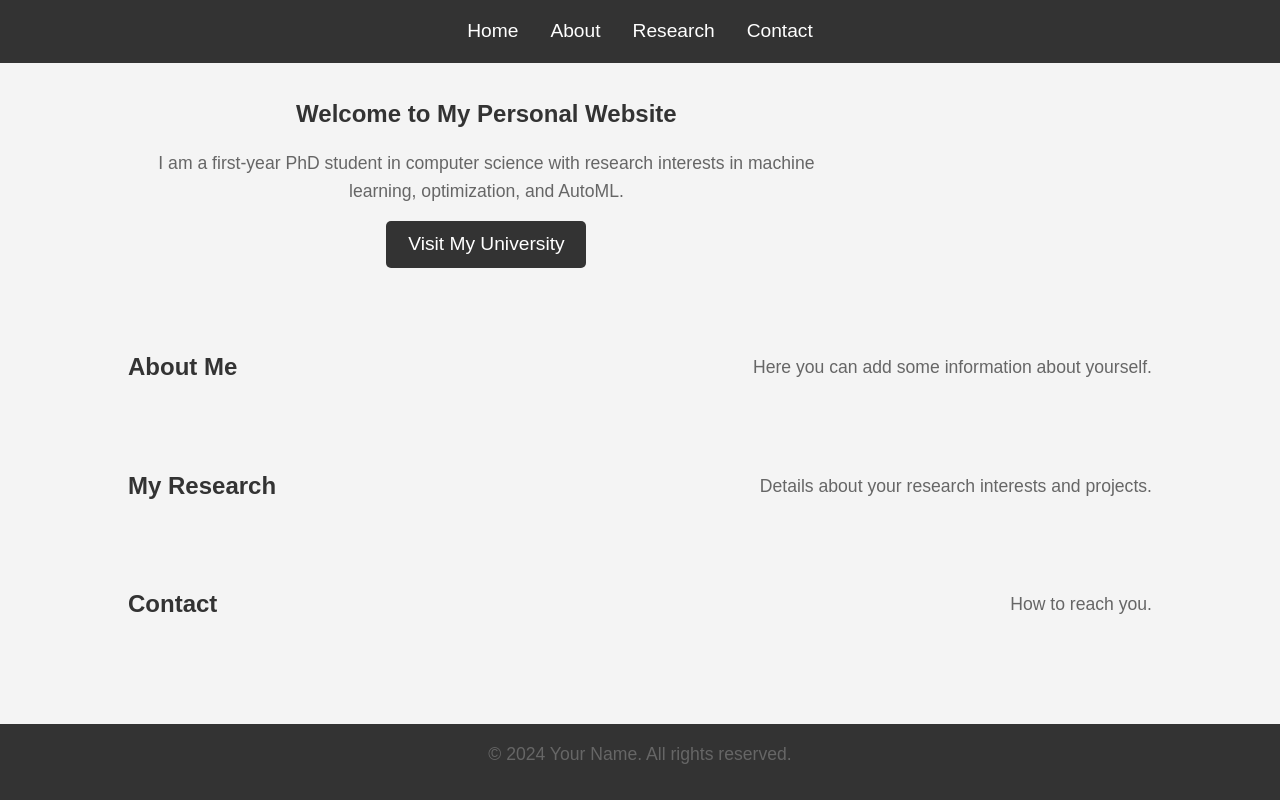
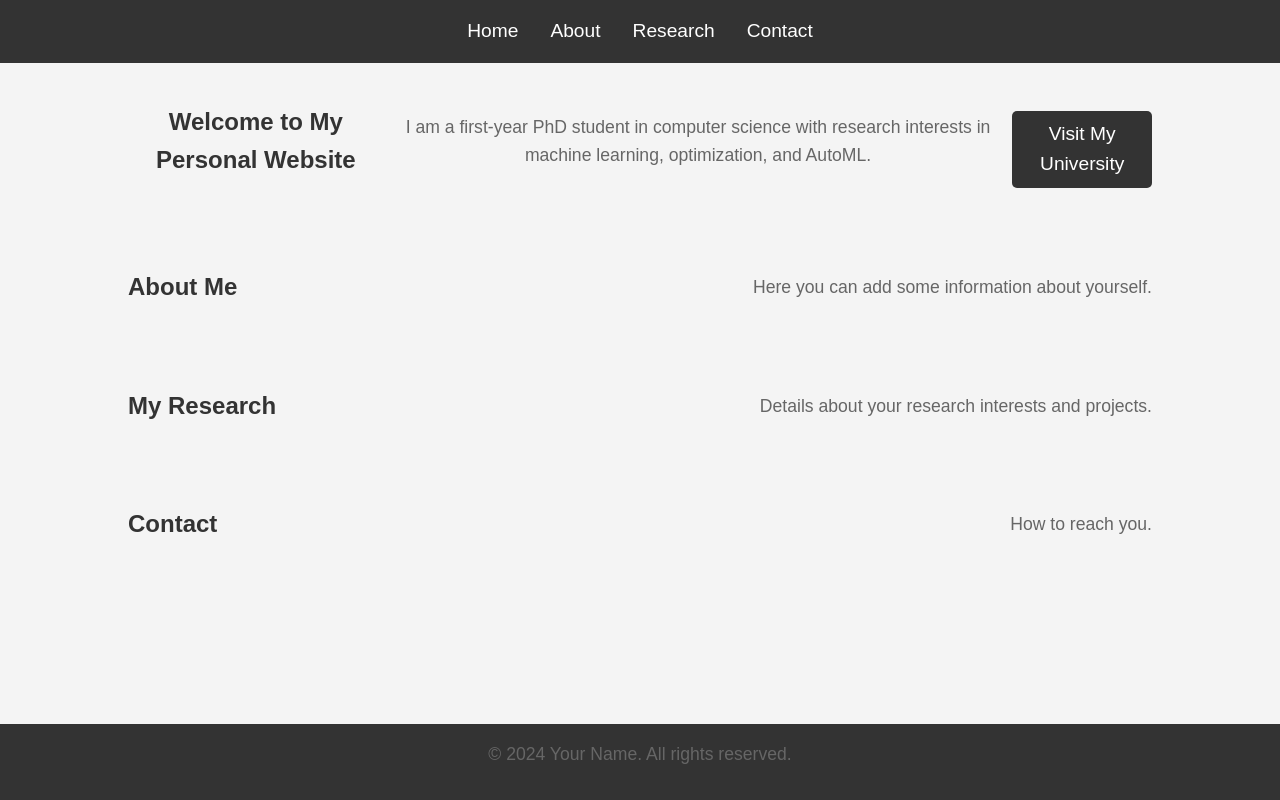
Before and after one commit to selfishout/alitorabi, a plain HTML site: page index.html in a window 1280 px wide. Drawn offline with Linux system fonts and the light colour scheme.

Commit message:
Update index.html

```diff
--- a/index.html
+++ b/index.html
@@ -19,14 +19,9 @@
     </header>
     <section id="home" class="section">
         <div class="container">
-            <div class="content">
-                <h1>Welcome to My Personal Website</h1>
-                <p>I am a first-year PhD student in computer science with research interests in machine learning, optimization, and AutoML.</p>
-                <a href="https://www.universitywebsite.edu" class="button" target="_blank">Visit My University</a>
-            </div>
-<!--             <div class="profile-container">
-                <img src="profile.jpg" alt="Profile Image" class="profile-image">
-            </div> -->
+            <h1>Welcome to My Personal Website</h1>
+            <p>I am a first-year PhD student in computer science with research interests in machine learning, optimization, and AutoML.</p>
+            <a href="https://www.universitywebsite.edu" class="button" target="_blank">Visit My University</a>
         </div>
     </section>
     <section id="about" class="section">
```
